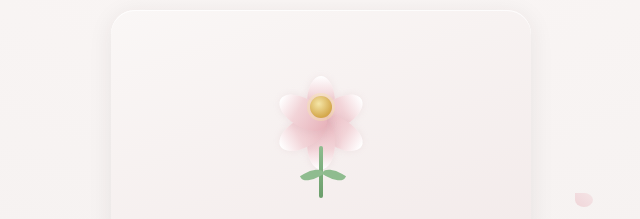
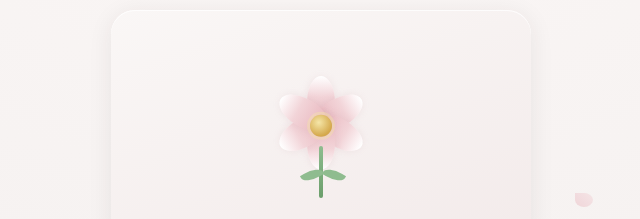
Before and after one commit to cgm-daung/mikrokosmos-lily, a plain HTML site: page index.html in a window 1280 px wide. Shown: the part 173-392 px from the top of the page, 319-959 px from the left. Drawn offline with Linux system fonts and the light colour scheme; a web font is replaced by a local one.

Commit message:
change lily center

```diff
--- a/sorry.css
+++ b/sorry.css
@@ -260,7 +260,8 @@ body {
 
 .lily__center {
   position: absolute;
-  top: 38px;
+  top: 50%;
+  transform: translateY(-60%);
   left: 50%;
   width: 22px;
   height: 22px;
```
